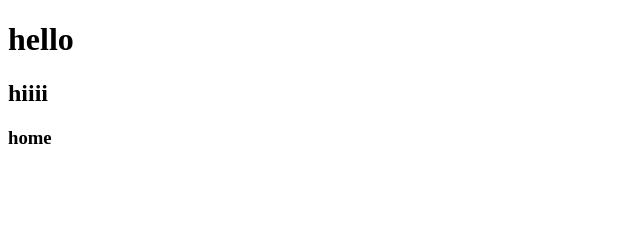
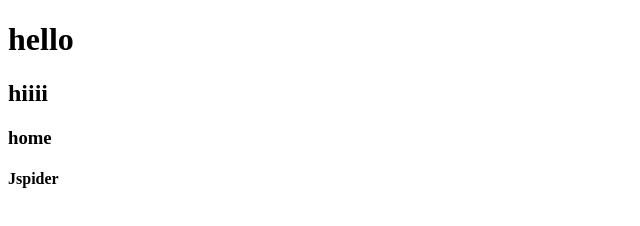
Before and after one commit to manjujspider/manu, a plain HTML site: page login.html in a window 1280 px wide. Shown: the full height of the page, 0-640 px from the left. Drawn offline with Linux system fonts and the light colour scheme.

Commit message:
Update login.html

```diff
--- a/login.html
+++ b/login.html
@@ -10,6 +10,7 @@
     <h2>hiiii</h2>
 
     <h3>home</h3>
+    <h4> Jspider</h4>
 
 </body>
 </html>
```
